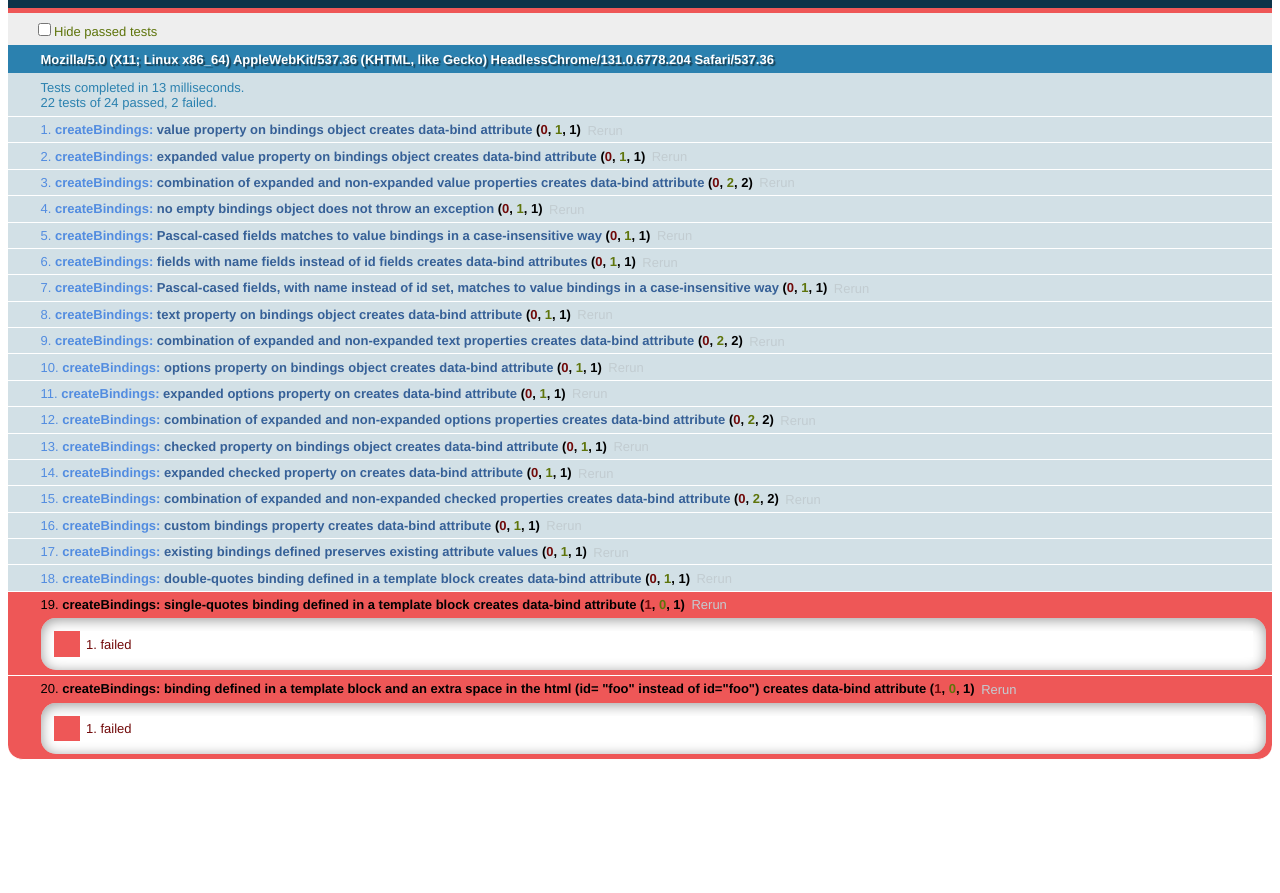
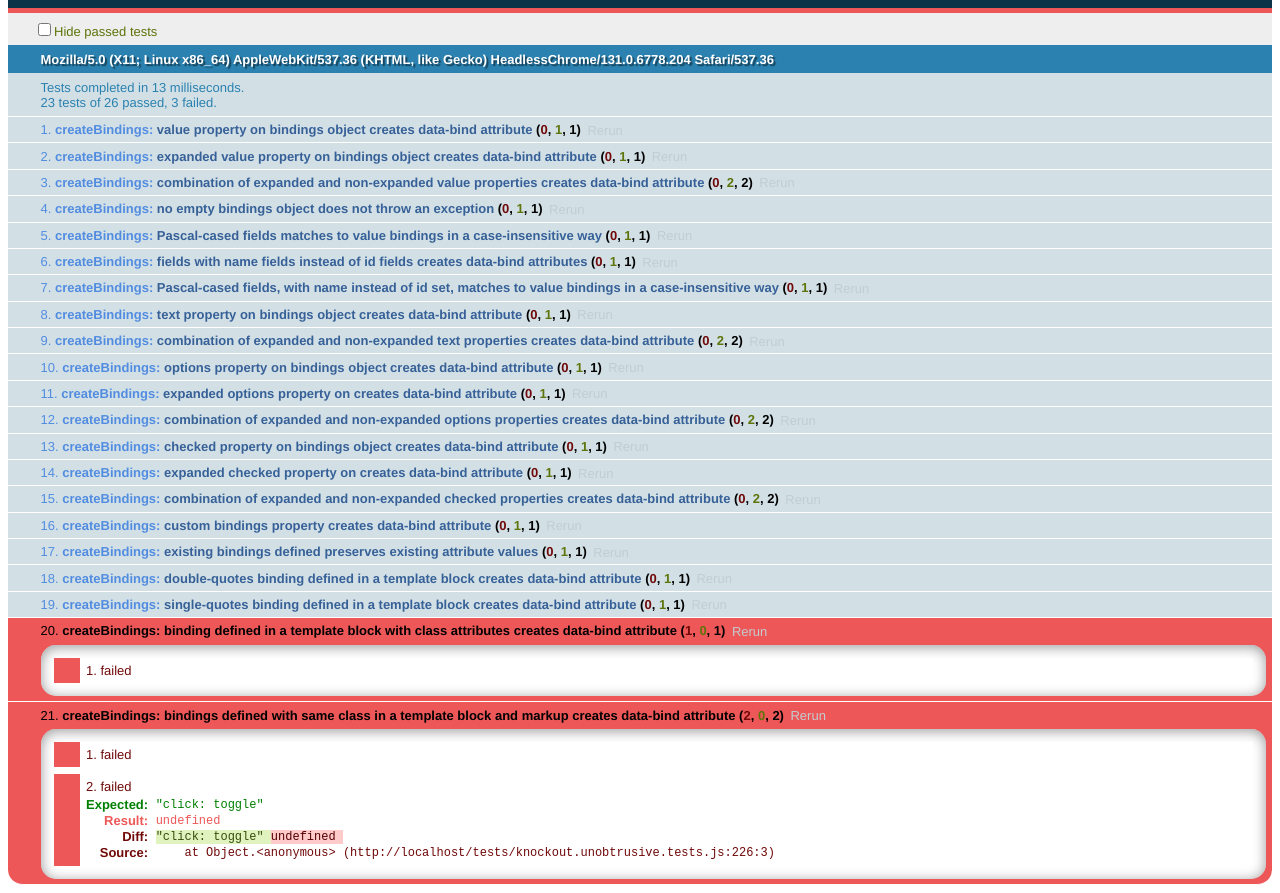
Before and after one commit to bsatrom/Knockout.Unobtrusive, a plain HTML site: page tests/knockout.unobtrusive.tests.html in a window 1280 px wide. Shown: the part 48-941 px from the top of the page. Before the commit the page ends 816 px from the top, so only its background shows below. Drawn offline with Linux system fonts and the light colour scheme.

Commit message:
making headway on using DOM loading for template binding. Now adding class support

```diff
--- a/js/knockout.unobtrusive.js
+++ b/js/knockout.unobtrusive.js
@@ -1,6 +1,6 @@
 (function() {
   /*
-  Knockout.Unobtrusive v0.1
+  Knockout.Unobtrusive v0.2
 
   Copyright (C)2011 Brandon Satrom, Carrot Pants Studios
   Distributed Under MIT License
@@ -14,7 +14,7 @@
   */  var __hasProp = Object.prototype.hasOwnProperty;
   ko.unobtrusive = {
     createBindings: function(bindings) {
-      var checkedKey, clickKey, createElementBinding, customKey, getElement, optionsKey, setAttribute, setElementBinding, textKey, value, valueKey, _ref, _ref2, _ref3, _ref4, _ref5, _ref6, _results;
+      var checkedKey, clickKey, createElementBinding, customKey, getElement, getElementsByClassName, optionsKey, setAttribute, setElementBinding, textKey, value, valueKey, _ref, _ref2, _ref3, _ref4, _ref5, _ref6, _results;
       if (!bindings) {
         bindings = ko.unobtrusive.bindings;
       }
@@ -27,6 +27,22 @@
         }
         return el;
       };
+      getElementsByClassName = function(className) {
+        var all, element, expr, match, _i, _len;
+        if (document.getElementsByClassName) {
+          document.getElementsByClassName(className);
+        }
+        all = document.all || document.getElementsByTagName('*');
+        match = [];
+        expr = new RegExp("(?:^|\\s)" + className + "(?:\\s|$)");
+        for (_i = 0, _len = all.length; _i < _len; _i++) {
+          element = all[_i];
+          if (expr.test(element.className)) {
+            match.push(element);
+          }
+        }
+        return match;
+      };
       setAttribute = function(el, id, value) {
         var existing;
         existing = el.getAttribute("data-bind");
@@ -36,29 +52,35 @@
         return el.setAttribute("data-bind", value);
       };
       setElementBinding = function(id, value) {
-        var el;
+        var boundEl, divId, el, script, scripts, tempEl, _i, _len, _results;
         el = getElement(id);
         if (el) {
           return setAttribute(el, id, value);
         } else {
-          el = $('script[type$=html], script[type$=x-jquery-tmpl]');
-          if (el) {
-            return el.each(function() {
-              var boundEl, divId, tempEl;
-              divId = "" + this.id + "-div";
+          scripts = document.getElementsByTagName("script");
+          _results = [];
+          for (_i = 0, _len = scripts.length; _i < _len; _i++) {
+            script = scripts[_i];
+            if (!script.type.match("html || x-jquery-tmpl") || !script.text.match(id)) {
+              continue;
+            }
+            divId = "" + script.id + "-div";
             tempEl = document.createElement("div");
             tempEl.setAttribute("style", "visibility:hidden");
             tempEl.id = divId;
-              tempEl.innerHTML = this.innerHTML;
+            tempEl.innerHTML = script.text;
             document.body.appendChild(tempEl);
             boundEl = getElement(id);
+            if (!boundEl) {
+              boundEl = getElementsByClassName(id)[0];
+            }
             if (boundEl) {
               setAttribute(boundEl, id, value);
-                this.innerHTML = tempEl.innerHTML;
+              script.text = tempEl.innerHTML;
             }
-              return document.body.removeChild(tempEl);
-            });
+            _results.push(document.body.removeChild(tempEl));
           }
+          return _results;
         }
       };
       createElementBinding = function(element, koBinding) {
--- a/tests/knockout.unobtrusive.tests.html
+++ b/tests/knockout.unobtrusive.tests.html
@@ -28,16 +28,24 @@
             <span id="displayEmail"></span>
             <script id='olderPerson' type='text/html'>
 						    ${ name } is ${ age } years old
-						    <button id="makeOlder">Make older</button>
+						    <input type="button" id="makeOlder" value="Make older" />
 						</script>
-						<script id='youngerPerson' type='x-jquery-tmpl'>
+						<script id='youngerPerson' type='text/x-jquery-tmpl'>
 						    ${ name } is ${ age } years old
-						    <button id='makeYounger'>Make immortal</button>
+						    <input type="button" id='makeYounger' value="Make older" />
 						</script>
 						<script id='wizardPerson' type='x-jquery-tmpl'>
 						    ${ name } is ${ age } years old
-						    <button id= 'makeImmortal'>Make immortal</button>
+						    <input type="button" id= 'makeImmortal' value="Make older" />
 						</script>
+						<script id='toggle1' type='x-jquery-tmpl'>
+						    Current value is ${ toggleVal }
+						    <input type="button" class='toggle' value="Make older" />
+						</script>
+						<div id='toggle2' id="toggleTemplate">
+						    ${ name } is ${ age } years old
+						    <input type="button" class='toggle' value="Make older" />
+						</div>
         </div>
         <script src="../lib/jquery-1.6.min.js"></script>
         <script src="../lib/qunit.js"></script>
--- a/tests/knockout.unobtrusive.tests.js
+++ b/tests/knockout.unobtrusive.tests.js
@@ -197,20 +197,33 @@ test('single-quotes binding defined in a template block creates data-bind attrib
   ko.unobtrusive.createBindings(bindings);
 
   $('#youngerPerson').each(function() {
-    ok(!!this.text.match("data-bind='click: makeYounger'"));
+    ok(!!this.text.match('data-bind="click: makeYounger"'));
   });
 });
 
-test('binding defined in a template block and an extra space in the html (id= "foo" instead of id="foo") creates data-bind attribute', function() {
+test('binding defined in a template block with class attributes creates data-bind attribute', function() {
   var bindings = {
-    click: ['makeImmortal']
+    click: ['toggle']
   };
 
   ko.unobtrusive.createBindings(bindings);
 
-  $('#wizardPerson').each(function() {
-    ok(!!this.text.match("data-bind='click: makeImmortal'"));
+  $('#toggle1').each(function() {
+    ok(!!this.text.match('data-bind="click: toggle"'));
   });
+});
+
+test('bindings defined with same class in a template block and markup creates data-bind attribute', function() {
+  var bindings = {
+    click: ['toggle']
+  };
+
+  ko.unobtrusive.createBindings(bindings);
+
+  $('#toggle1').each(function() {
+    ok(!!this.text.match('data-bind="click: toggle"'));
+  });
+  equal($("#toggle2").data('bind'), "click: toggle");
 });
 
 /*
```
Also changed, not shown: coffee/knockout.unobtrusive.coffee (+34 -15 lines). Lines whose indentation alone changed are shown as unchanged.
